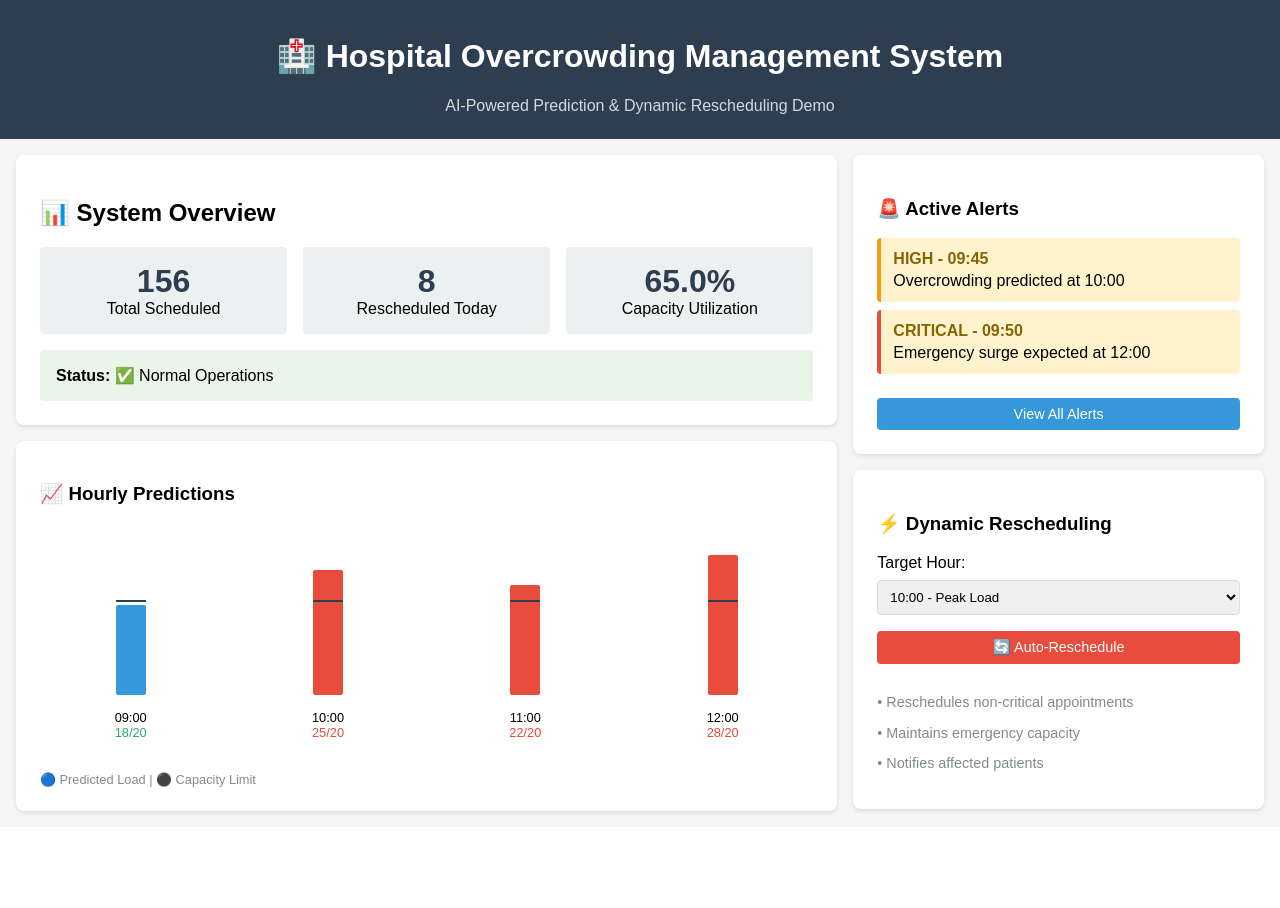
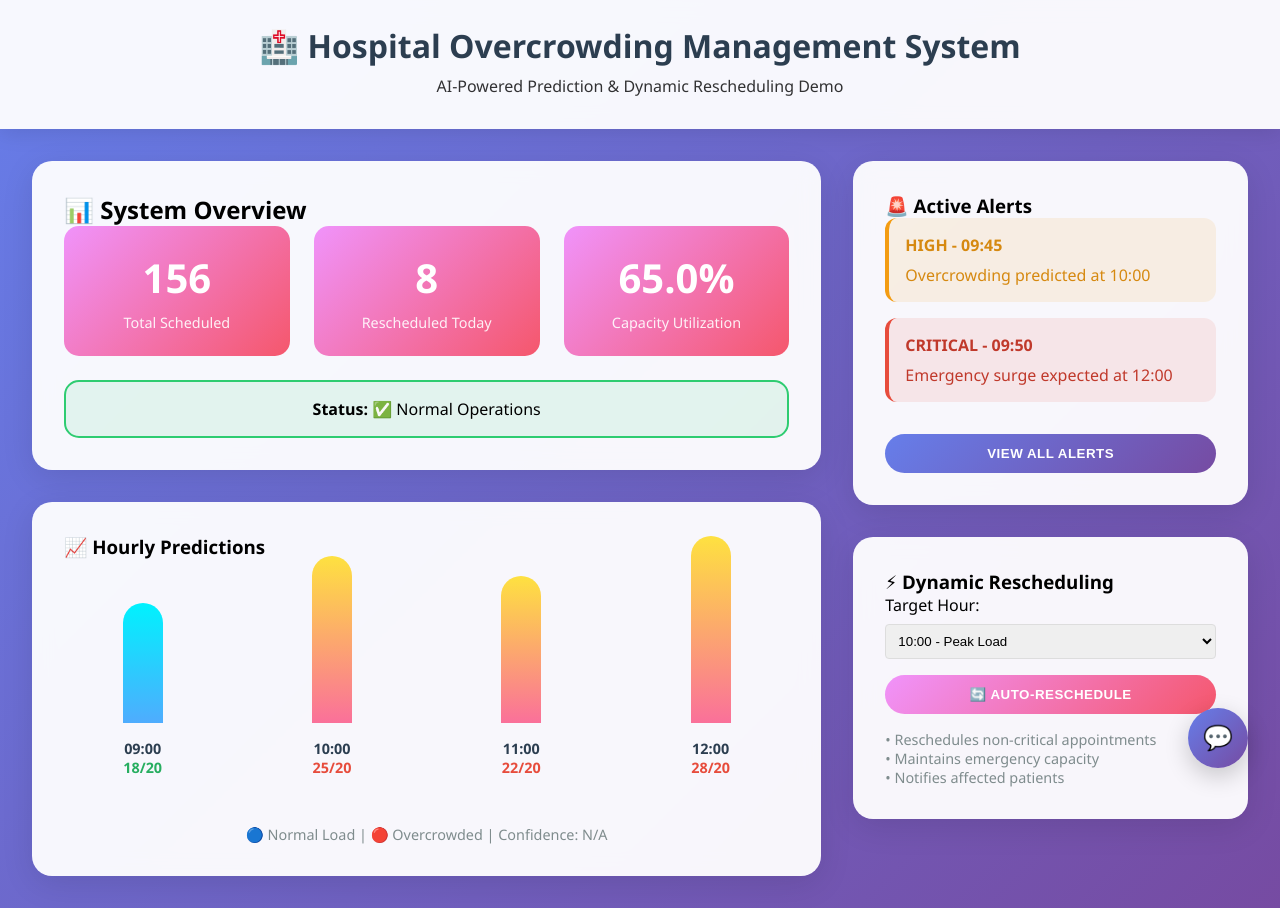
Before and after one commit to NipunJosh/hospital-overcrowding-system, a React (Create React App) app: page / in a window 1280 px wide. Before the commit the page ends 827 px from the top, so only its background shows below. Built offline with nearby package versions, Linux system fonts and the light colour scheme.

Commit message:
Enhance frontend: Modern UI design + AI chatbot assistant

```diff
--- a/src/App.css
+++ b/src/App.css
@@ -1,20 +1,34 @@
+* {
+  margin: 0;
+  padding: 0;
+  box-sizing: border-box;
+}
+
 .app {
   min-height: 100vh;
-  background: #f5f5f5;
+  background: linear-gradient(135deg, #667eea 0%, #764ba2 100%);
+  font-family: 'Segoe UI', Tahoma, Geneva, Verdana, sans-serif;
 }
 
 .app-header {
-  background: #2c3e50;
-  color: white;
-  padding: 1rem;
+  background: rgba(255, 255, 255, 0.95);
+  backdrop-filter: blur(10px);
+  padding: 1.5rem;
   text-align: center;
+  box-shadow: 0 4px 20px rgba(0,0,0,0.1);
+}
+
+.app-header h1 {
+  color: #2c3e50;
+  font-size: 2rem;
+  margin-bottom: 0.5rem;
 }
 
 .app-content {
   display: grid;
   grid-template-columns: 2fr 1fr;
-  gap: 1rem;
-  padding: 1rem;
+  gap: 2rem;
+  padding: 2rem;
   max-width: 1400px;
   margin: 0 auto;
 }
@@ -22,53 +36,257 @@
 .main-panel, .side-panel {
   display: flex;
   flex-direction: column;
-  gap: 1rem;
+  gap: 2rem;
 }
 
 .card {
-  background: white;
-  border-radius: 8px;
-  padding: 1.5rem;
-  box-shadow: 0 2px 4px rgba(0,0,0,0.1);
+  background: rgba(255, 255, 255, 0.95);
+  backdrop-filter: blur(10px);
+  border-radius: 20px;
+  padding: 2rem;
+  box-shadow: 0 8px 32px rgba(0,0,0,0.1);
+  transition: transform 0.3s ease;
 }
 
-.alert-critical { border-left: 4px solid #e74c3c; }
-.alert-high { border-left: 4px solid #f39c12; }
-.alert-medium { border-left: 4px solid #f1c40f; }
-
-.btn {
-  padding: 0.5rem 1rem;
-  border: none;
-  border-radius: 4px;
-  cursor: pointer;
-  font-size: 0.9rem;
+.card:hover {
+  transform: translateY(-5px);
 }
-
-.btn-primary { background: #3498db; color: white; }
-.btn-danger { background: #e74c3c; color: white; }
 
 .stats-grid {
   display: grid;
   grid-template-columns: repeat(3, 1fr);
-  gap: 1rem;
-  margin-bottom: 1rem;
+  gap: 1.5rem;
+  margin-bottom: 1.5rem;
 }
 
 .stat-card {
   text-align: center;
-  padding: 1rem;
-  background: #ecf0f1;
-  border-radius: 4px;
+  padding: 1.5rem;
+  background: linear-gradient(135deg, #f093fb 0%, #f5576c 100%);
+  border-radius: 15px;
+  color: white;
+  transition: transform 0.3s ease;
+}
+
+.stat-card:hover {
+  transform: scale(1.05);
 }
 
 .stat-value {
-  font-size: 2rem;
+  font-size: 2.5rem;
   font-weight: bold;
+  margin-bottom: 0.5rem;
+}
+
+.stat-label {
+  font-size: 0.9rem;
+  opacity: 0.9;
+}
+
+.prediction-chart {
+  display: flex;
+  align-items: end;
+  gap: 2rem;
+  height: 250px;
+  padding: 2rem 0;
+  justify-content: space-around;
+}
+
+.prediction-bar {
+  display: flex;
+  flex-direction: column;
+  align-items: center;
+}
+
+.bar {
+  width: 40px;
+  border-radius: 20px 20px 0 0;
+  margin-bottom: 1rem;
+  transition: all 0.3s ease;
+  cursor: pointer;
+}
+
+.bar:hover {
+  transform: scale(1.1);
+}
+
+.bar-normal {
+  background: linear-gradient(to top, #4facfe 0%, #00f2fe 100%);
+}
+
+.bar-overcrowded {
+  background: linear-gradient(to top, #fa709a 0%, #fee140 100%);
+}
+
+.bar-label {
+  text-align: center;
+  font-size: 0.9rem;
   color: #2c3e50;
+  font-weight: 600;
+}
+
+.btn {
+  padding: 0.75rem 1.5rem;
+  border: none;
+  border-radius: 25px;
+  cursor: pointer;
+  font-weight: 600;
+  transition: all 0.3s ease;
+  text-transform: uppercase;
+  letter-spacing: 0.5px;
+}
+
+.btn-primary {
+  background: linear-gradient(135deg, #667eea 0%, #764ba2 100%);
+  color: white;
+}
+
+.btn-danger {
+  background: linear-gradient(135deg, #f093fb 0%, #f5576c 100%);
+  color: white;
+}
+
+.btn:hover {
+  transform: translateY(-2px);
+  box-shadow: 0 8px 25px rgba(0,0,0,0.2);
+}
+
+.alert-item {
+  padding: 1rem;
+  margin-bottom: 1rem;
+  border-radius: 12px;
+  border-left: 4px solid;
+}
+
+.alert-critical {
+  background: rgba(231, 76, 60, 0.1);
+  border-color: #e74c3c;
+  color: #c0392b;
+}
+
+.alert-high {
+  background: rgba(243, 156, 18, 0.1);
+  border-color: #f39c12;
+  color: #d68910;
+}
+
+.alert-medium {
+  background: rgba(52, 152, 219, 0.1);
+  border-color: #3498db;
+  color: #2980b9;
+}
+
+.chatbot-container {
+  position: fixed;
+  bottom: 2rem;
+  right: 2rem;
+  z-index: 1000;
+}
+
+.chatbot-toggle {
+  width: 60px;
+  height: 60px;
+  border-radius: 50%;
+  background: linear-gradient(135deg, #667eea 0%, #764ba2 100%);
+  border: none;
+  color: white;
+  font-size: 1.5rem;
+  cursor: pointer;
+  box-shadow: 0 8px 25px rgba(0,0,0,0.2);
+  transition: all 0.3s ease;
+}
+
+.chatbot-toggle:hover {
+  transform: scale(1.1);
+}
+
+.chatbot-window {
+  position: absolute;
+  bottom: 80px;
+  right: 0;
+  width: 350px;
+  height: 500px;
+  background: white;
+  border-radius: 20px;
+  box-shadow: 0 20px 60px rgba(0,0,0,0.2);
+  display: flex;
+  flex-direction: column;
+  overflow: hidden;
+}
+
+.chatbot-header {
+  background: linear-gradient(135deg, #667eea 0%, #764ba2 100%);
+  color: white;
+  padding: 1rem;
+  text-align: center;
+  font-weight: 600;
+}
+
+.chatbot-messages {
+  flex: 1;
+  padding: 1rem;
+  overflow-y: auto;
+  display: flex;
+  flex-direction: column;
+  gap: 1rem;
+}
+
+.message {
+  max-width: 80%;
+  padding: 0.75rem 1rem;
+  border-radius: 15px;
+  font-size: 0.9rem;
+}
+
+.message-bot {
+  background: #f8f9fa;
+  align-self: flex-start;
+  border-bottom-left-radius: 5px;
+}
+
+.message-user {
+  background: linear-gradient(135deg, #667eea 0%, #764ba2 100%);
+  color: white;
+  align-self: flex-end;
+  border-bottom-right-radius: 5px;
+}
+
+.chatbot-input {
+  display: flex;
+  padding: 1rem;
+  border-top: 1px solid #eee;
+}
+
+.chatbot-input input {
+  flex: 1;
+  padding: 0.75rem;
+  border: 1px solid #ddd;
+  border-radius: 25px;
+  outline: none;
+  margin-right: 0.5rem;
+}
+
+.chatbot-input button {
+  padding: 0.75rem 1rem;
+  background: linear-gradient(135deg, #667eea 0%, #764ba2 100%);
+  color: white;
+  border: none;
+  border-radius: 25px;
+  cursor: pointer;
 }
 
 @media (max-width: 768px) {
   .app-content {
     grid-template-columns: 1fr;
+    padding: 1rem;
+  }
+
+  .stats-grid {
+    grid-template-columns: 1fr;
+  }
+
+  .chatbot-window {
+    width: 300px;
+    height: 400px;
   }
 }
--- a/src/App.js
+++ b/src/App.js
@@ -3,6 +3,7 @@ import Dashboard from './components/Dashboard';
 import AlertPanel from './components/AlertPanel';
 import PredictionChart from './components/PredictionChart';
 import ScheduleManager from './components/ScheduleManager';
+import Chatbot from './components/Chatbot';
 import './App.css';
 
 function App() {
@@ -49,6 +50,8 @@ function App() {
           <ScheduleManager onReschedule={(data) => console.log('Reschedule:', data)} />
         </div>
       </div>
+
+      <Chatbot />
     </div>
   );
 }
--- a/src/components/AlertPanel.js
+++ b/src/components/AlertPanel.js
@@ -5,16 +5,24 @@ function AlertPanel({ alerts }) {
     <div className="card">
       <h3>🚨 Active Alerts</h3>
       {alerts.length === 0 ? (
-        <p style={{ color: '#27ae60' }}>✅ No active alerts</p>
+        <div style={{
+          textAlign: 'center',
+          padding: '2rem',
+          color: '#27ae60',
+          background: 'rgba(46, 204, 113, 0.1)',
+          borderRadius: '15px',
+          border: '2px solid #2ecc71'
+        }}>
+          ✅ No active alerts
+        </div>
       ) : (
         <div>
           {alerts.map(alert => (
-            <div key={alert.id} className={`alert-${alert.severity.toLowerCase()}`}
-                 style={{ padding: '0.75rem', marginBottom: '0.5rem', borderRadius: '4px', background: '#fff3cd' }}>
-              <div style={{ fontWeight: 'bold', color: '#856404' }}>
+            <div key={alert.id} className={`alert-item alert-${alert.severity.toLowerCase()}`}>
+              <div style={{ fontWeight: 'bold', marginBottom: '0.5rem' }}>
                 {alert.severity} - {alert.time}
               </div>
-              <div style={{ marginTop: '0.25rem' }}>{alert.message}</div>
+              <div>{alert.message}</div>
             </div>
           ))}
           <button className="btn btn-primary" style={{ marginTop: '1rem', width: '100%' }}>
--- /dev/null
+++ b/src/components/Chatbot.js
@@ -0,0 +1,80 @@
+import React, { useState } from 'react';
+
+function Chatbot() {
+  const [isOpen, setIsOpen] = useState(false);
+  const [messages, setMessages] = useState([
+    { text: "Hello! I'm your Hospital Assistant. How can I help you today?", isBot: true }
+  ]);
+  const [inputValue, setInputValue] = useState('');
+
+  const responses = {
+    'hello': "Hi there! I'm here to help with hospital information.",
+    'overcrowding': "Our AI system predicts overcrowding 4 hours in advance and automatically reschedules non-critical appointments.",
+    'appointments': "You can view all appointments in the dashboard. Critical appointments are never rescheduled.",
+    'alerts': "The system generates real-time alerts when overcrowding is predicted. Check the alerts panel for details.",
+    'predictions': "Our AI analyzes historical data, weather, and events to predict patient arrivals with 85%+ accuracy.",
+    'help': "I can help with: overcrowding info, appointments, alerts, predictions, and system features.",
+    'default': "I understand you're asking about our hospital system. Could you be more specific? Try asking about overcrowding, appointments, or alerts."
+  };
+
+  const handleSend = () => {
+    if (!inputValue.trim()) return;
+
+    const userMessage = { text: inputValue, isBot: false };
+    setMessages(prev => [...prev, userMessage]);
+
+    // Simple keyword matching for responses
+    const keyword = Object.keys(responses).find(key =>
+      inputValue.toLowerCase().includes(key)
+    );
+
+    const botResponse = responses[keyword] || responses['default'];
+
+    setTimeout(() => {
+      setMessages(prev => [...prev, { text: botResponse, isBot: true }]);
+    }, 1000);
+
+    setInputValue('');
+  };
+
+  return (
+    <div className="chatbot-container">
+      {isOpen && (
+        <div className="chatbot-window">
+          <div className="chatbot-header">
+            🏥 Hospital Assistant
+          </div>
+          <div className="chatbot-messages">
+            {messages.map((message, index) => (
+              <div
+                key={index}
+                className={`message ${message.isBot ? 'message-bot' : 'message-user'}`}
+              >
+                {message.text}
+              </div>
+            ))}
+          </div>
+          <div className="chatbot-input">
+            <input
+              type="text"
+              value={inputValue}
+              onChange={(e) => setInputValue(e.target.value)}
+              onKeyPress={(e) => e.key === 'Enter' && handleSend()}
+              placeholder="Ask me anything..."
+            />
+            <button onClick={handleSend}>Send</button>
+          </div>
+        </div>
+      )}
+
+      <button
+        className="chatbot-toggle"
+        onClick={() => setIsOpen(!isOpen)}
+      >
+        {isOpen ? '✕' : '💬'}
+      </button>
+    </div>
+  );
+}
+
+export default Chatbot;
--- a/src/components/Dashboard.js
+++ b/src/components/Dashboard.js
@@ -10,18 +10,25 @@ function Dashboard({ scheduleData }) {
       <div className="stats-grid">
         <div className="stat-card">
           <div className="stat-value">{scheduleData.totalScheduled || 0}</div>
-          <div>Total Scheduled</div>
+          <div className="stat-label">Total Scheduled</div>
         </div>
         <div className="stat-card">
           <div className="stat-value">{scheduleData.rescheduled || 0}</div>
-          <div>Rescheduled Today</div>
+          <div className="stat-label">Rescheduled Today</div>
         </div>
         <div className="stat-card">
           <div className="stat-value">{utilizationRate}%</div>
-          <div>Capacity Utilization</div>
+          <div className="stat-label">Capacity Utilization</div>
         </div>
       </div>
-      <div style={{ marginTop: '1rem', padding: '1rem', background: '#e8f5e8', borderRadius: '4px' }}>
+      <div style={{
+        marginTop: '1rem',
+        padding: '1rem',
+        background: utilizationRate > 85 ? 'rgba(231, 76, 60, 0.1)' : 'rgba(46, 204, 113, 0.1)',
+        borderRadius: '15px',
+        border: `2px solid ${utilizationRate > 85 ? '#e74c3c' : '#2ecc71'}`,
+        textAlign: 'center'
+      }}>
         <strong>Status:</strong> {utilizationRate > 85 ? '⚠️ High Load' : '✅ Normal Operations'}
       </div>
     </div>
--- a/src/components/PredictionChart.js
+++ b/src/components/PredictionChart.js
@@ -6,36 +6,23 @@ function PredictionChart({ predictions }) {
   return (
     <div className="card">
       <h3>📈 Hourly Predictions</h3>
-      <div style={{ display: 'flex', alignItems: 'end', gap: '1rem', height: '200px', padding: '1rem 0' }}>
+      <div className="prediction-chart">
         {predictions.map((pred, index) => (
-          <div key={index} style={{ flex: 1, display: 'flex', flexDirection: 'column', alignItems: 'center' }}>
-            <div style={{ display: 'flex', flexDirection: 'column', alignItems: 'center', height: '150px', justifyContent: 'end' }}>
-              <div style={{
-                width: '30px',
-                height: `${(pred.predicted / maxValue) * 150}px`,
-                background: pred.predicted > pred.capacity ? '#e74c3c' : '#3498db',
-                marginBottom: '5px',
-                borderRadius: '2px'
-              }}></div>
-              <div style={{
-                width: '30px',
-                height: '2px',
-                background: '#2c3e50',
-                position: 'relative',
-                top: `-${(pred.capacity / maxValue) * 150}px`
-              }}></div>
+          <div key={index} className="prediction-bar">
+            <div className={`bar ${pred.predicted > pred.capacity ? 'bar-overcrowded' : 'bar-normal'}`}
+                 style={{ height: `${(pred.predicted / maxValue) * 200}px` }}>
             </div>
-            <div style={{ fontSize: '0.8rem', textAlign: 'center', marginTop: '0.5rem' }}>
+            <div className="bar-label">
               <div>{pred.time}</div>
-              <div style={{ color: pred.predicted > pred.capacity ? '#e74c3c' : '#27ae60' }}>
+              <div style={{ color: pred.predicted > pred.capacity ? '#e74c3c' : '#27ae60', fontWeight: 'bold' }}>
                 {pred.predicted}/{pred.capacity}
               </div>
             </div>
           </div>
         ))}
       </div>
-      <div style={{ fontSize: '0.8rem', color: '#7f8c8d', marginTop: '1rem' }}>
-        🔵 Predicted Load | ⚫ Capacity Limit
+      <div style={{ fontSize: '0.9rem', color: '#7f8c8d', marginTop: '1rem', textAlign: 'center' }}>
+        🔵 Normal Load | 🔴 Overcrowded | Confidence: {predictions[0]?.confidence ? (predictions[0].confidence * 100).toFixed(0) + '%' : 'N/A'}
       </div>
     </div>
   );
```
